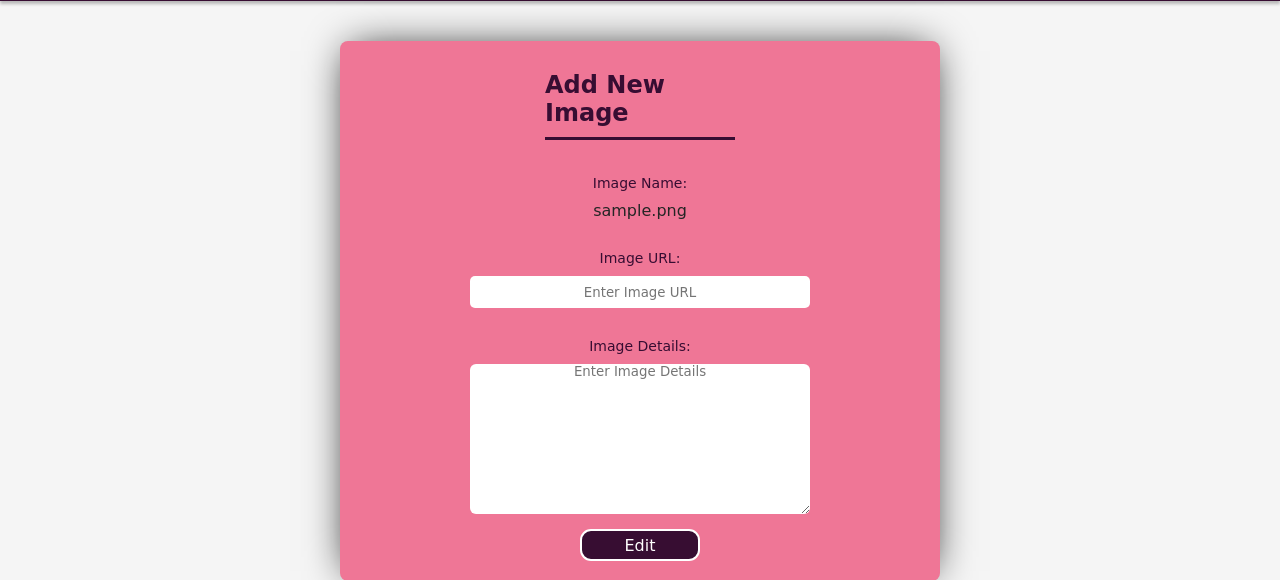
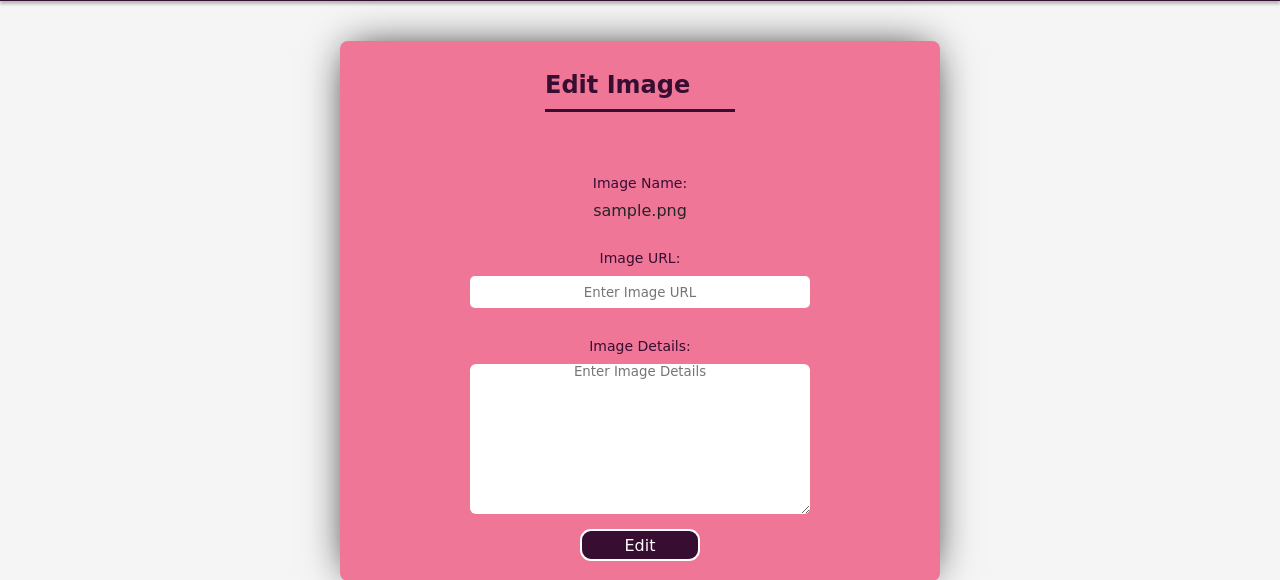
Before and after one commit to SriyaKotha/foodgallery, a Django app: page /1/edit in a window 1280 px wide. Shown: the part 64-644 px from the top of the page. Run offline with Django 4.2, Linux system fonts and the light colour scheme; tables that the repository leaves empty hold one stand-in row (values such as "Sample post").

Commit message:
7 Commit

```diff
--- a/templates/edit_image.html
+++ b/templates/edit_image.html
@@ -4,7 +4,7 @@
         <meta charset="UTF-8" />
         <meta http-equiv="X-UA-Compatible" content="IE=edge" />
         <meta name="viewport" content="width=device-width, initial-scale=1.0" />
-        <title>Add Image | Food Gallery</title>
+        <title>edit Image | Food Gallery</title>
         <link href="{% static '/home.css' %}" rel="stylesheet">
         <link href="{% static '/add.css' %}" rel="stylesheet">
         <link
@@ -57,7 +57,7 @@
 
             <form class="form" action="" method="POST" name="form">
                 {% csrf_token %}
-                <h2>Add New Image</h2>
+                <h2>Edit Image</h2>
                 <p type="Image Name:"> <div class="c1" style="margin-top:10px;">{{ ImgName }}</div></p>
                 <p type="Image URL:"><div class="c1" style="margin-top:10px;">{{ form.ImgURL }}</div></p>
                 <p type="Image Details:"><div class="c1" style="margin-top:10px;">{{ form.ImgDetails }}</div></p>
--- a/templates/home.html
+++ b/templates/home.html
@@ -1,7 +1,6 @@
 <!DOCTYPE html>
 {% load static %}
 <html lang="en">
-
 <head>
     <meta charset="UTF-8" />
     <meta http-equiv="X-UA-Compatible" content="IE=edge" />
--- a/templates/search.html
+++ b/templates/search.html
@@ -6,7 +6,7 @@
     <meta charset="UTF-8" />
     <meta http-equiv="X-UA-Compatible" content="IE=edge" />
     <meta name="viewport" content="width=device-width, initial-scale=1.0" />
-    <title>Gallery</title>
+    <title>Search | Food Gallery</title>
     <link href="{% static '/home.css' %}" rel="stylesheet">
     <link rel="stylesheet" href="https://cdnjs.cloudflare.com/ajax/libs/font-awesome/4.7.0/css/font-awesome.min.css" />
     <style>
--- a/templates/view.html
+++ b/templates/view.html
@@ -6,7 +6,7 @@
     <meta charset="UTF-8" />
     <meta http-equiv="X-UA-Compatible" content="IE=edge" />
     <meta name="viewport" content="width=device-width, initial-scale=1.0" />
-    <title>Home | Food Gallery</title>
+    <title>{{data.ImgName}} | Food Gallery</title>
     <link href="{% static '/home.css' %}" rel="stylesheet">
     <link href="{% static '/view.css' %}" rel="stylesheet" />
     <link rel="stylesheet" href="https://cdnjs.cloudflare.com/ajax/libs/font-awesome/4.7.0/css/font-awesome.min.css" />
```
